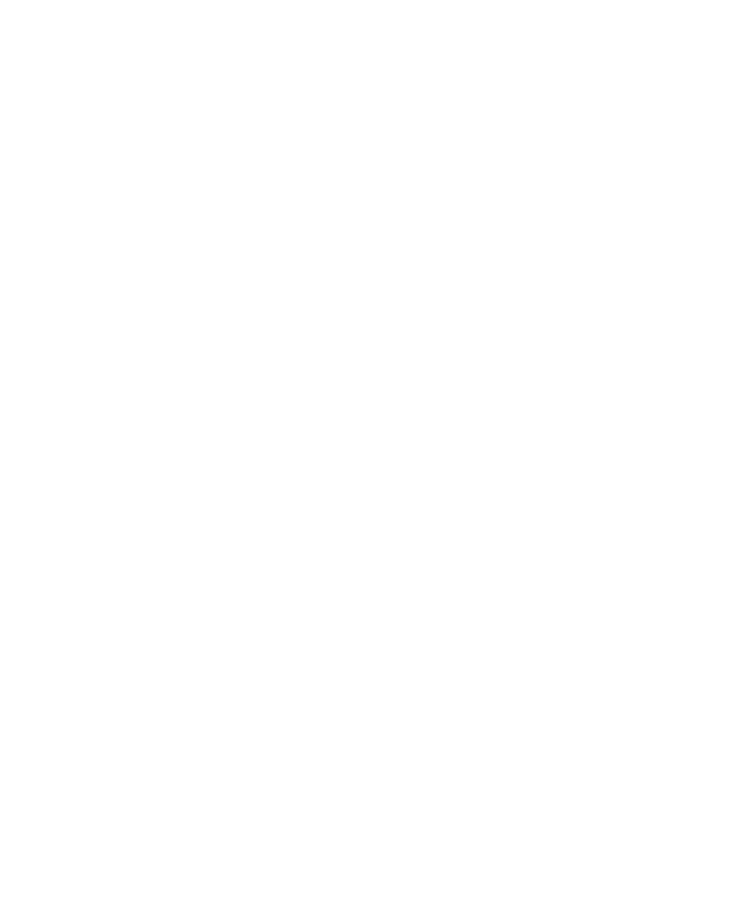
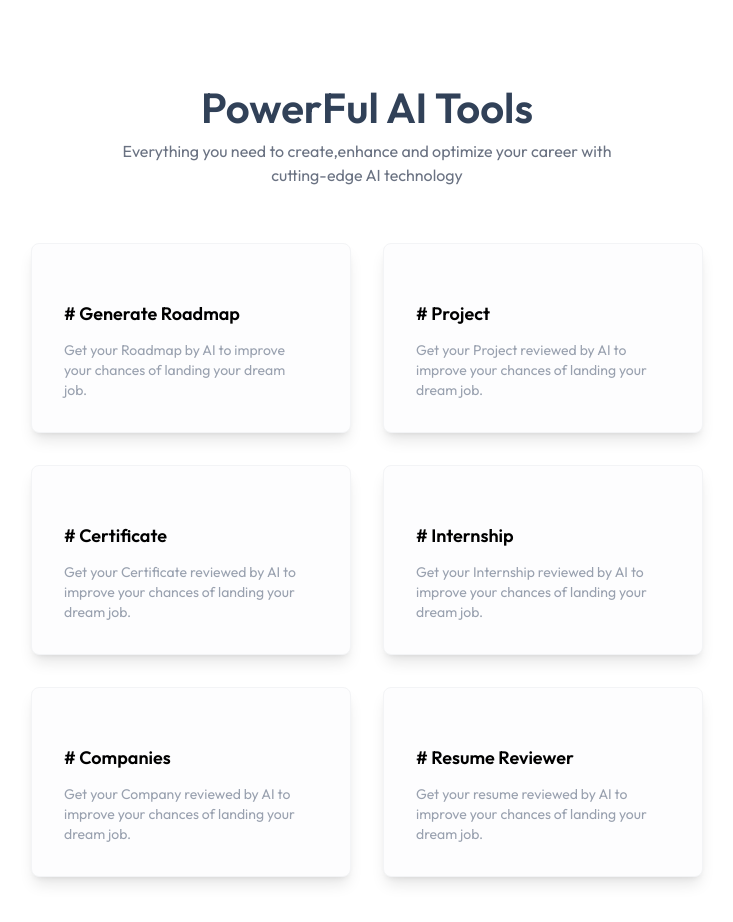
Before and after one commit to Himanshukabsuri/CareerCraft, a React (Vite) app in the folder Frontend/: page / in a window 1280 px wide. Shown: the part 820-1742 px from the top of the page, without its empty margins (273-1006 px from the left). Before the commit the page ends 800 px from the top, so only its background shows below. Built offline with nearby package versions, Linux system fonts and the light colour scheme.

Commit message:
Adding card tools

```diff
--- a/Frontend/package.json
+++ b/Frontend/package.json
@@ -6,7 +6,6 @@
   "scripts": {
     "dev": "vite",
     "build": "vite build",
-    "lint": "eslint .",
     "preview": "vite preview"
   },
   "dependencies": {
@@ -29,6 +28,6 @@
     "eslint-plugin-react-hooks": "^5.2.0",
     "eslint-plugin-react-refresh": "^0.4.20",
     "globals": "^16.3.0",
-    "vite": "^7.1.2"
+    "vite": "^7.1.3"
   }
 }
--- /dev/null
+++ b/Frontend/src/components/Tools.jsx
@@ -0,0 +1,70 @@
+import React from 'react'
+
+
+
+const Tools = () => {
+
+
+    return (
+    <div className='px-4 sm:px-20 xl:px-32 my-24'>
+        <div className='text-center'>
+            <h2 className='text-slate-700 text-[42px] font font-semibold'>PowerFul AI Tools</h2>
+            <p className='text-gray-500 max-w-lg mx-auto'>Everything you need to create,enhance and optimize your career with cutting-edge AI technology</p>
+        </div>
+
+        <div className='flex flex-wrap mt-10 justify-center'>
+
+                <div  className='p-8 w-auto m-4 max-w-xs rounded-lg bg-[#FDFDFE] shadow-lg border border-gray-100 hover:-translate-y-1 transition-all duration-300 cursor-pointer' >
+
+
+                    <h3 className='mt-6 mb-3 text-lg font-semibold'># Generate Roadmap</h3>
+                    <p className='text-gray-400 text-sm max-w-[95%]'>Get your Roadmap by AI to improve your chances of landing your dream job.</p>
+                </div>
+
+                <div  className='p-8 m-4 max-w-xs rounded-lg bg-[#FDFDFE] shadow-lg border border-gray-100 hover:-translate-y-1 transition-all duration-300 cursor-pointer' >
+
+
+                    <h3 className='mt-6 mb-3 text-lg font-semibold'># Project</h3>
+                    <p className='text-gray-400 text-sm max-w-[95%]'>Get your Project reviewed by AI to improve your chances of landing your dream job.</p>
+                </div>
+
+                <div  className='p-8 m-4 max-w-xs rounded-lg bg-[#FDFDFE] shadow-lg border border-gray-100 hover:-translate-y-1 transition-all duration-300 cursor-pointer' >
+
+
+                    <h3 className='mt-6 mb-3 text-lg font-semibold'># Certificate</h3>
+                    <p className='text-gray-400 text-sm max-w-[95%]'>Get your Certificate reviewed by AI to improve your chances of landing your dream job.</p>
+                </div>
+
+                <div  className='p-8 m-4 max-w-xs rounded-lg bg-[#FDFDFE] shadow-lg border border-gray-100 hover:-translate-y-1 transition-all duration-300 cursor-pointer' >
+
+
+                    <h3 className='mt-6 mb-3 text-lg font-semibold'># Internship</h3>
+                    <p className='text-gray-400 text-sm max-w-[95%]'>Get your Internship reviewed by AI to improve your chances of landing your dream job.</p>
+                </div>
+
+
+                <div  className='p-8 m-4 max-w-xs rounded-lg bg-[#FDFDFE] shadow-lg border border-gray-100 hover:-translate-y-1 transition-all duration-300 cursor-pointer' >
+
+
+                    <h3 className='mt-6 mb-3 text-lg font-semibold'># Companies</h3>
+                    <p className='text-gray-400 text-sm max-w-[95%]'>Get your Company reviewed by AI to improve your chances of landing your dream job.</p>
+                </div>
+
+
+                <div  className='p-8 m-4 max-w-xs rounded-lg bg-[#FDFDFE] shadow-lg border border-gray-100 hover:-translate-y-1 transition-all duration-300 cursor-pointer' >
+
+
+                    <h3 className='mt-6 mb-3 text-lg font-semibold'># Resume Reviewer</h3>
+                    <p className='text-gray-400 text-sm max-w-[95%]'>Get your resume reviewed by AI to improve your chances of landing your dream job.</p>
+                </div>
+
+
+
+
+        </div>
+
+    </div>
+  )
+}
+
+export default Tools
--- a/Frontend/src/pages/Home.jsx
+++ b/Frontend/src/pages/Home.jsx
@@ -1,12 +1,14 @@
 import React from 'react'
 import Navbar from '../components/Navbar'
 import Hero from '../components/Hero'
+import Tools from '../components/Tools'
 
 const Home = () => {
   return (
     <div>
         <Navbar/>
         <Hero/>
+        <Tools/>
     </div>
   )
 }
```
Also changed, not shown: 1 other file (tests, documents, lock files or other folders).
